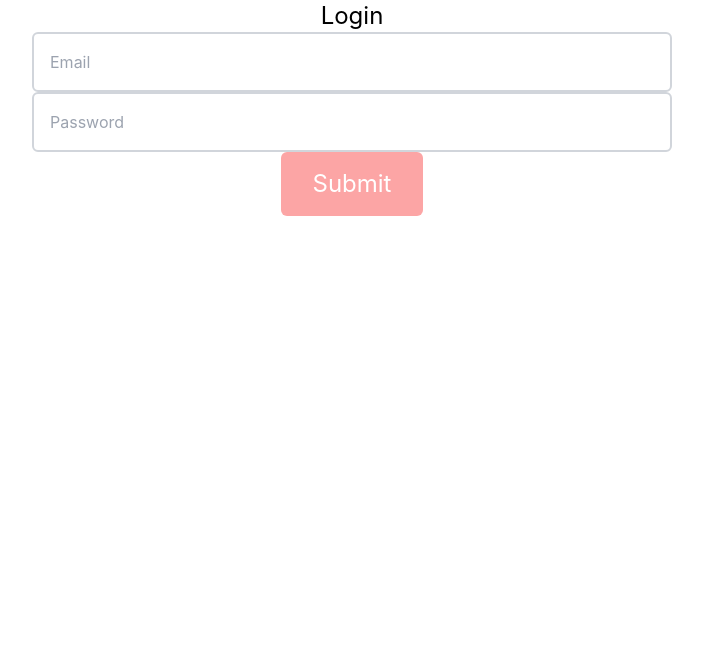
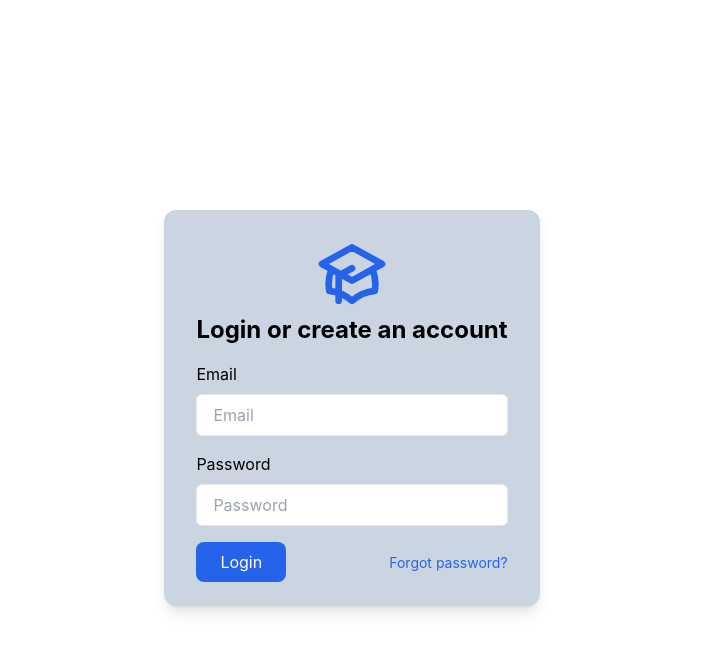
Before and after one commit to jacobcwright/cover-ai, a Next.js app: page /login in a window 1280 px wide. Shown: the top 652 px of the page, without its empty margins (288-991 px from the left). Built offline with nearby package versions, Linux system fonts and the light colour scheme.

Commit message:
FEAT: ui for login

```diff
--- a/pages/login.tsx
+++ b/pages/login.tsx
@@ -1,21 +1,80 @@
-import React from "react"
+/* eslint-disable react/no-unescaped-entities */
+import Image from "next/image"
+import { useRouter } from "next/router"
+import React, { useState } from "react"
 
 function Login() {
+  const router = useRouter()
+  const [email, setEmail] = useState("")
+  const [password, setPassword] = useState("")
+  const [emailError, setEmailError] = useState("")
+
   return (
-    <div className="flex w-full h-full items-center justify-center align-middle">
-      <div className="flex flex-col justify-center items-center w-1/2 h-full align-middle">
-        <label className="text-2xl">Login</label>
+    <div className="flex w-full h-full items-center justify-center align-middle px-8 text-black">
+      <div className="flex items-center justify-center min-h-screen">
+        <div className="px-8 py-6 mt-4 text-left bg-slate-300 shadow-lg rounded-xl">
+          <div className="flex justify-center">
+            <svg
+              xmlns="http://www.w3.org/2000/svg"
+              className="w-20 h-20 text-blue-600"
+              fill="none"
+              viewBox="0 0 24 24"
+              stroke="currentColor"
+            >
+              <path d="M12 14l9-5-9-5-9 5 9 5z" />
+              <path d="M12 14l6.16-3.422a12.083 12.083 0 01.665 6.479A11.952 11.952 0 0012 20.055a11.952 11.952 0 00-6.824-2.998 12.078 12.078 0 01.665-6.479L12 14z" />
+              <path
+                strokeLinecap="round"
+                strokeLinejoin="round"
+                strokeWidth="2"
+                d="M12 14l9-5-9-5-9 5 9 5zm0 0l6.16-3.422a12.083 12.083 0 01.665 6.479A11.952 11.952 0 0012 20.055a11.952 11.952 0 00-6.824-2.998 12.078 12.078 0 01.665-6.479L12 14zm-4 6v-7.5l4-2.222"
+              />
+            </svg>
+          </div>
+          <h3 className="text-2xl font-bold text-center">
+            Login or create an account
+          </h3>
+          <form action="">
+            <div className="mt-4">
+              <div>
+                <label className="block" htmlFor="email">
+                  Email
+                </label>
                 <input
-          className="w-full p-4 rounded-md border-2 border-gray-300"
+                  type="text"
                   placeholder="Email"
+                  className="w-full px-4 py-2 mt-2 border rounded-md focus:outline-none focus:ring-1 focus:ring-blue-600 bg-white"
                 />
+                {emailError && (
+                  <span className="text-xs tracking-wide text-red-600">
+                    Email field is required{" "}
+                  </span>
+                )}
+              </div>
+              <div className="mt-4">
+                <label className="block">Password</label>
                 <input
-          className="w-full p-4 rounded-md border-2 border-gray-300"
+                  type="password"
                   placeholder="Password"
+                  className="w-full px-4 py-2 mt-2 border rounded-md focus:outline-none focus:ring-1 focus:ring-blue-600 bg-white"
                 />
-        <button className="bg-red-300 text-white text-2xl px-8 py-4 rounded-md">
-          Submit
+              </div>
+              <div className="flex items-baseline justify-between">
+                <button
+                  className="px-6 py-2 mt-4 text-white bg-blue-600 rounded-lg hover:bg-blue-900"
+                  onClick={() => {
+                    router.push("/chicken")
+                  }}
+                >
+                  Login
                 </button>
+                <a href="#" className="text-sm text-blue-600 hover:underline">
+                  Forgot password?
+                </a>
+              </div>
+            </div>
+          </form>
+        </div>
       </div>
     </div>
   )
```
Lines whose indentation alone changed are shown as unchanged.
